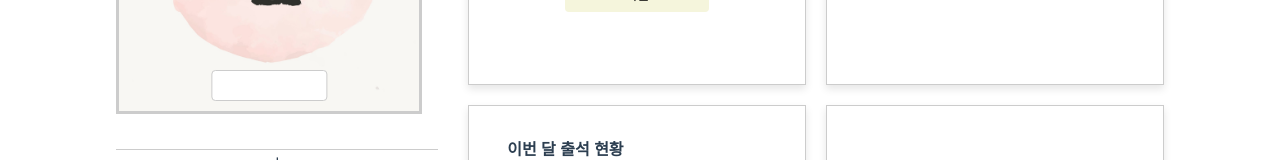
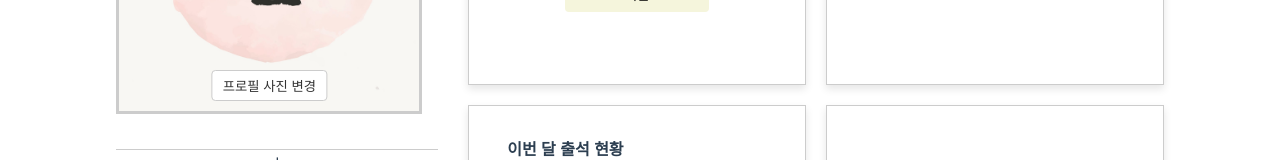
Before and after one commit to 9-1379/T3-R2-FE-Server, a Vue app: page /emp/dashboard in a window 1280 px wide. Shown: the part 299-459 px from the top of the page. Built offline with nearby package versions, Linux system fonts and the light colour scheme; no server answers; the HTML template or start-up script is replaced by a standard one.

Commit message:
[Modify] 프로필 사진 변경 버튼 보이게 수정

```diff
--- a/src/components/emp/dashboard/EmpDashboard.vue
+++ b/src/components/emp/dashboard/EmpDashboard.vue
@@ -123,11 +123,9 @@ export default {
         return require('@/assets/emotion/dead.jpg');
       }
     },
-
     enableEditing() {
       this.isEditable = true;
     },
-
     async getEmpToOne() {
       const empResponse = await axiosInstance.get("/emp/dashboard/empToOne");
       this.employee = empResponse.data;
@@ -188,6 +186,8 @@ export default {
   border-radius: 4px;
   padding: 5px 10px;
   cursor: pointer;
+  z-index: 1; /* 이미지 위로 버튼이 올라오도록 설정 */
+  color: #333; /* 버튼 텍스트 색상 지정 */
 }
 
 .basic-info h2 {
```
Lines whose indentation alone changed are shown as unchanged.
